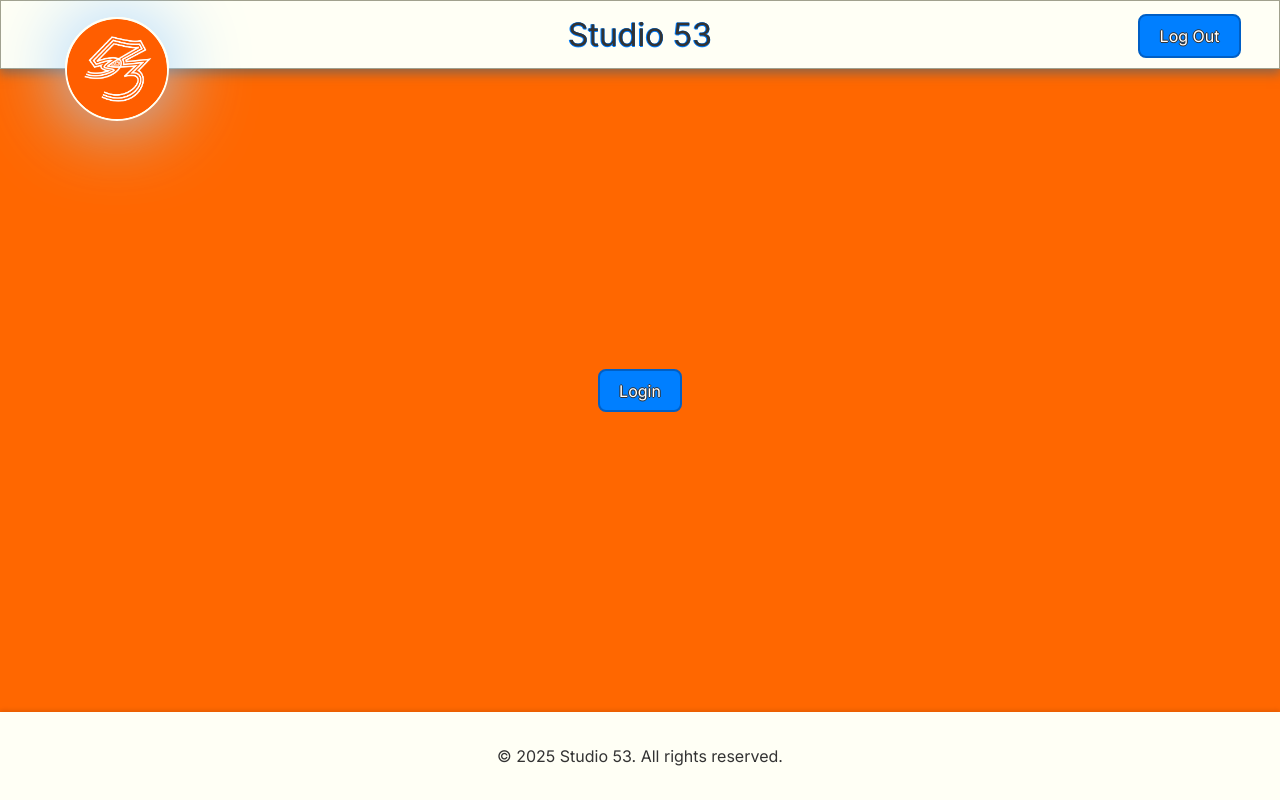
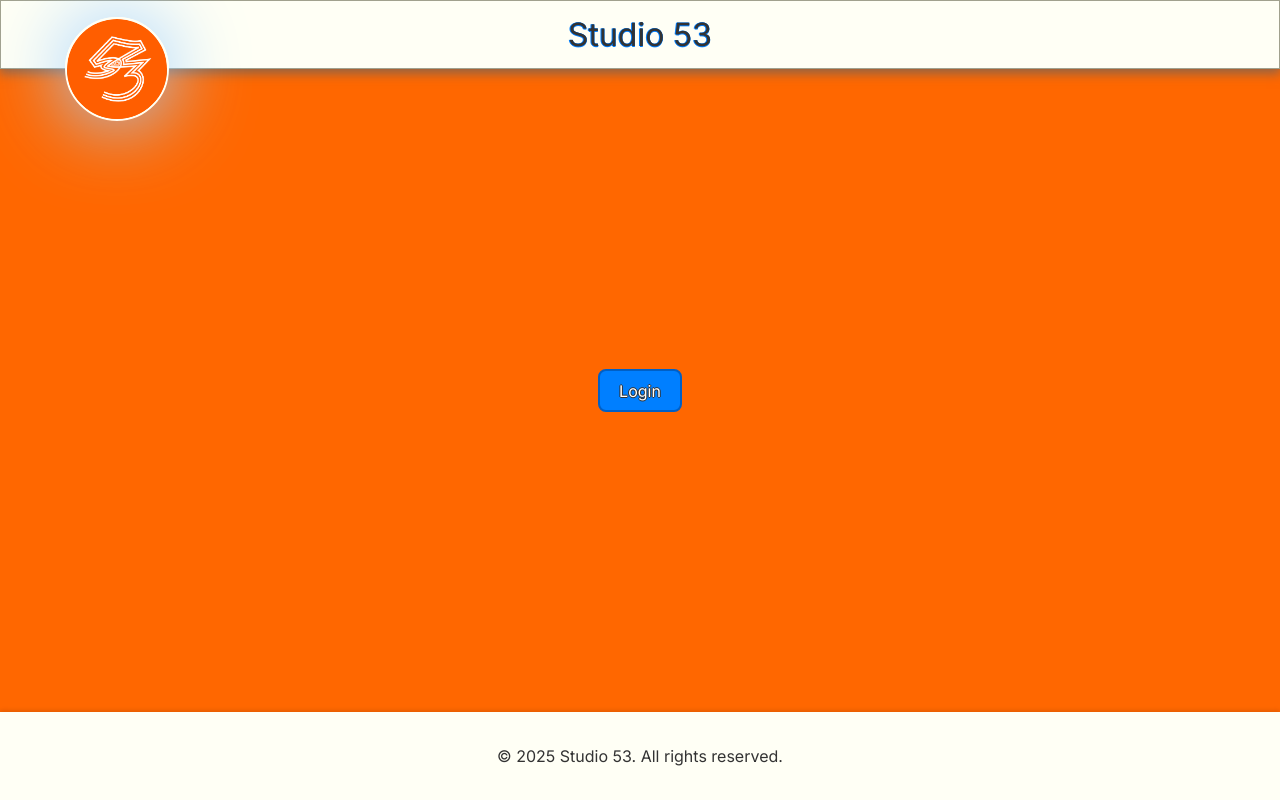
Before and after one commit to javicoderh/53-studio, a React (Vite) app: page / in a window 1280 px wide. Built offline with nearby package versions, Linux system fonts and the light colour scheme.

Commit message:
change between login and logout button fixed

```diff
--- a/src/components/header/header.jsx
+++ b/src/components/header/header.jsx
@@ -6,13 +6,13 @@ import LoginButton from "../usersManagement/Loginbutton";
 import { useAuth0 } from "@auth0/auth0-react";
 
 const Header = () => {
-  const isAuthenticated = useAuth0();
+  const { isAuthenticated } = useAuth0();
 
     return (
      <header className="header">
         <img className="logo" src={logo} alt="" height={100} />
         <h1>Studio 53</h1>
-        {isAuthenticated && <LogoutButton />}
+        {isAuthenticated && <LogoutButton /> }
     </header>
 
     );
```
